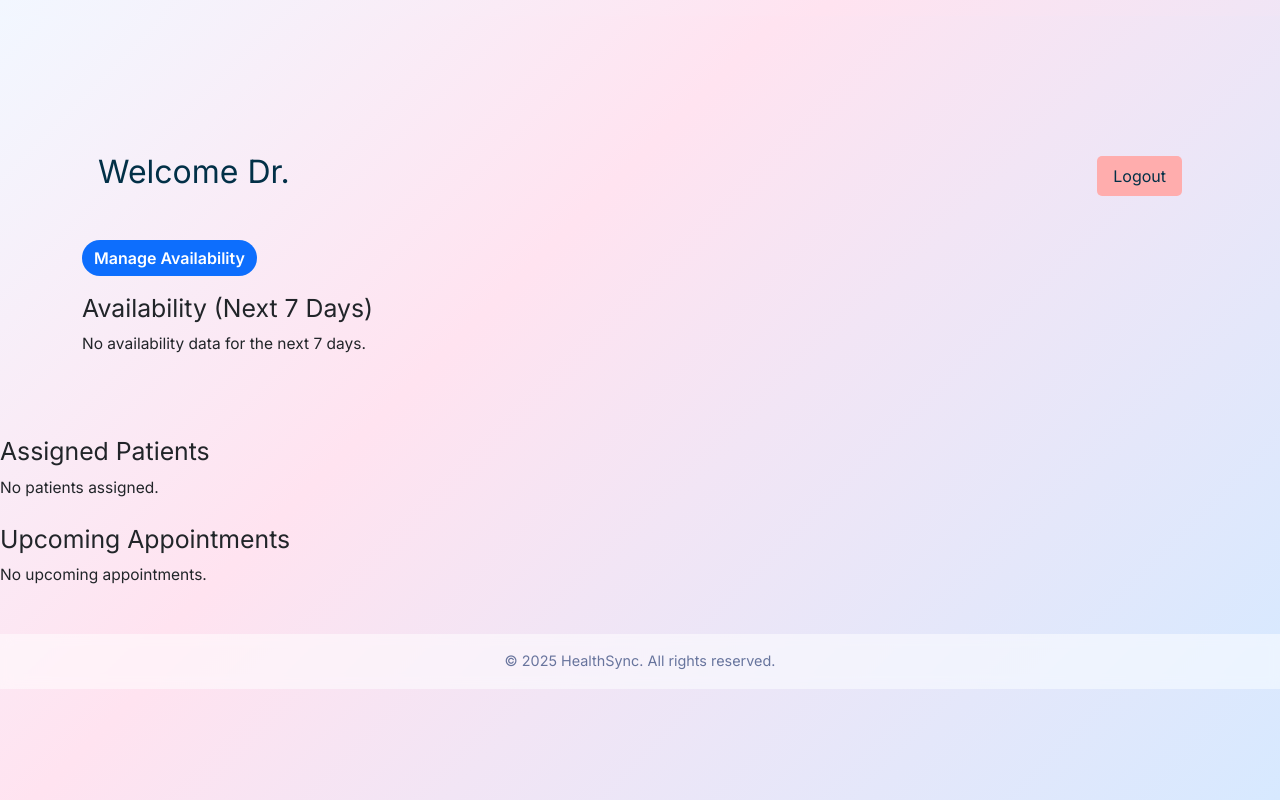
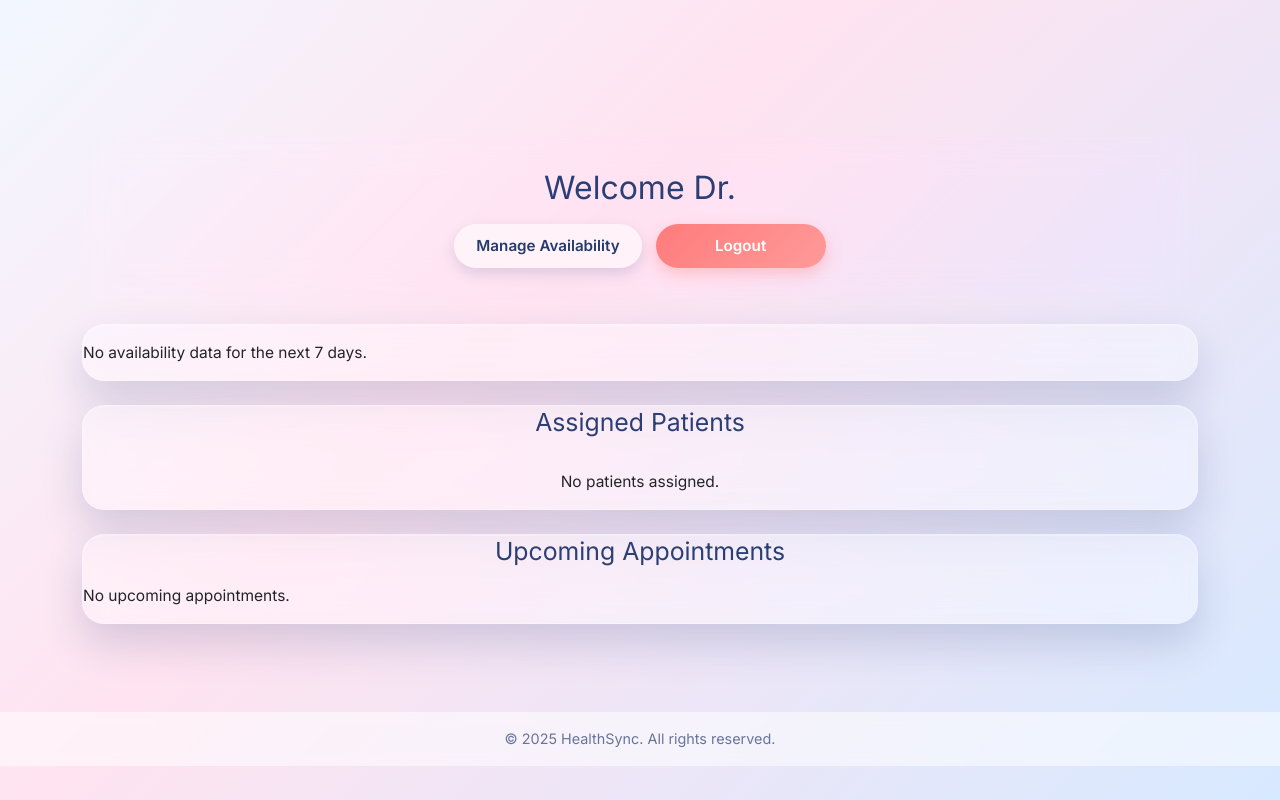
Before and after one commit to 23f3001438/hospital-management-sys, a Flask app: template templates/docdb.html in a window 1280 px wide. Run offline with Flask 3, Linux system fonts and the light colour scheme; the template is opened without the code that fills it, so the values that code supplies are empty.

Commit message:
Normalize doctor dashboard header buttons (size & spacing)

```diff
--- a/templates/docdb.html
+++ b/templates/docdb.html
@@ -5,22 +5,87 @@
 {% block content %}
 {% block home_button %}{% endblock %}
 
-<div class="header" style="background-color: #a2d2ff; color: #023047; padding: 1rem; display: flex; justify-content: space-between; align-items: center;">
-    <h1>Welcome Dr. {{ doctor.name }}</h1>
-    <a href="{{ url_for('logout') }}" style="color: #023047; text-decoration: none; font-size: 1rem; background-color: #ffadad; padding: 0.5rem 1rem; border-radius: 5px;">Logout</a>
-</div>
+<style>
+    .doctor-header {
+        display: flex;
+        justify-content: space-between;
+        align-items: center;
+        padding: 1.5rem 2rem;
+        margin-bottom: 2rem;
+    }
+    .section-card .table {
+        background: transparent !important;
+        --bs-table-bg: transparent !important;
+    }
 
-<!-- Availability Section -->
-<div class="section mt-4">
-    <a href="{{ url_for('doctor_availability', doctor_id=doctor.id) }}" class="btn btn-primary mb-3">
+    .section-card .table thead th {
+        background: rgba(255,255,255,0.35) !important;
+        backdrop-filter: blur(8px);
+    }
+
+    .section-card .table tbody tr {
+        background: rgba(255,255,255,0.18);
+    }
+    /* Doctor dashboard button sizing */
+    .section-card .create-btn,
+    .section-card .edit-btn,
+    .section-card .view-btn,
+    .section-card .delete-btn {
+        padding: 0.55rem 1.4rem;
+        font-size: 0.95rem;
+        border-radius: 999px;
+    }
+
+    .availability-yes {
+        color: #4f7cff; /* soft blue */
+        font-weight: 600;
+    }
+
+    .availability-no {
+        color: #ff6b6b; /* soft red */
+        font-weight: 600;
+    }
+    /* ===== Doctor Dashboard Button Fix ===== */
+    .header .create-btn,
+    .header .delete-btn {
+        padding: 10px 22px;
+        font-size: 0.95rem;
+        border-radius: 999px;
+        min-width: 170px;
+        text-align: center;
+    }
+
+
+</style>
+<div class="dashboard-container">
+    <div class="header card" style="text-align:center; padding:2rem;">
+        <h1 style="margin-bottom:1rem;">Welcome Dr. {{ doctor.name }}</h1>
+
+        <div style="display:flex; justify-content:center; gap:14px;">
+            <a href="{{ url_for('doctor_availability', doctor_id=doctor.id) }}" class="create-btn">
                 Manage Availability
             </a>
 
-    <h2>Availability (Next 7 Days)</h2>
+            <a href="{{ url_for('logout') }}" class="delete-btn">
+                Logout
+            </a>
+        </div>
+    </div>
+
+
+
+
+    <!-- Availability Section -->
+    <div class="card section-card mt-4">
+        <div class="text-center mb-3">
+
+        </div>
+
+
         {% if dates %}
         <div class="table-responsive">
-        <table class="table table-bordered table-hover mt-2 text-center align-middle">
-            <thead class="table-secondary">
+            <table class="table mt-2 align-middle">
+                <thead class="text-center">
                     <tr>
                         <th>Date</th>
                         <th>Status</th>
@@ -29,14 +94,15 @@
                 <tbody>
                     {% for d in dates %}
                         <tr>
-                        <td>{{ d.strftime('%d/%m/%Y') }}</td>
-                        <td>
+                            <td class="text-center">{{ d.strftime('%d/%m/%Y') }}</td>
+                            <td class="text-center">
                                 {% if availability[d]|length > 0 %}
-                                <span style="color:green;">Available</span>
+                                    <span class="availability-yes">Available</span>
                                 {% else %}
-                                <span style="color:red;">Not Available</span>
+                                    <span class="availability-no">Not Available</span>
                                 {% endif %}
                             </td>
+
 
                         </tr>
                     {% endfor %}
@@ -52,25 +118,35 @@
     </div>
 
     <!-- Assigned Patients Section -->
-<div class="section mt-4">
-    <h2>Assigned Patients</h2>
+    <div class="card section-card mt-4">
+        <h2 class="text-center">Assigned Patients</h2>
+
+        <div class="d-flex justify-content-center flex-wrap gap-3 mt-3">
             {% for patient in assigned_patients %}
-    <div class="list-item" style="display: flex; justify-content: space-between; align-items: center; padding: 0.5rem; border: 1px solid #dee2e6; border-radius: 5px; margin-bottom: 0.5rem; background-color: #ffffff;">
-        <span>{{ patient.first_name }} {{ patient.last_name }}</span>
-        <a href="{{ url_for('view_patient_profile', patient_id=patient.id) }}" class="btn btn-info btn-sm">View</a>
+            <div class="card" style="padding:1rem 1.4rem; min-width:220px;">
+                <div style="font-weight:600; margin-bottom:0.5rem;">
+                    {{ patient.first_name }} {{ patient.last_name }}
+                </div>
+                <div class="text-center">
+                    <a href="{{ url_for('view_patient_profile', patient_id=patient.id) }}" class="view-btn">
+                        View
+                    </a>
+                </div>
             </div>
             {% else %}
-    <p>No patients assigned.</p>
+            <p class="text-center">No patients assigned.</p>
             {% endfor %}
         </div>
+    </div>
+
 
     <!-- Appointments Section -->
-<div class="section mt-4">
-    <h2>Upcoming Appointments</h2>
+    <div class="card section-card mt-4">
+        <h2 class="text-center">Upcoming Appointments</h2>
         {% if appointments %}
         <div class="table-responsive">
-        <table class="table table-bordered table-hover mt-2 align-middle">
-            <thead class="table-secondary text-center">
+            <table class="table mt-2 align-middle">
+                <thead class="text-center">
                     <tr>
                         <th>Date</th>
                         <th>Time</th>
@@ -90,11 +166,11 @@
                         <!-- Status -->
                         <td class="text-center">
                             {% if appt.status == 'Scheduled' %}
-                            <span class="badge bg-warning text-dark">{{ appt.status }}</span>
+                                <span class="view-btn">{{ appt.status }}</span>
                             {% elif appt.status == 'Completed' %}
-                            <span class="badge bg-success">{{ appt.status }}</span>
+                                <span class="edit-btn">{{ appt.status }}</span>
                             {% else %}
-                            <span class="badge bg-danger">{{ appt.status }}</span>
+                                <span class="delete-btn">{{ appt.status }}</span>
                             {% endif %}
                         </td>
 
@@ -106,21 +182,21 @@
                                     <option value="Completed">Completed</option>
                                     <option value="Cancelled">Cancelled</option>
                                 </select>
-                            <button type="submit" class="btn btn-sm btn-primary">Update</button>
+                                <button type="submit" class="edit-btn">Update</button>
                             </form>
                         </td>
 
                         <!-- Medical Record -->
                         <td>
                             {% if appt.medical_record %}
-                        <div class="p-2 border rounded bg-light">
+                            <div class="card" style="padding:0.8rem;">
                                 <small><strong>Diagnosis:</strong> {{ appt.medical_record.diagnosis }}</small><br>
                                 <small><strong>Treatment:</strong> {{ appt.medical_record.treatment }}</small><br>
                                 <small><strong>Prescription:</strong> {{ appt.medical_record.prescription }}</small><br>
-                            <a href="{{ url_for('record_details', appointment_id=appt.id) }}" class="btn btn-sm btn-success mt-1">Edit</a>
+                                <a href="{{ url_for('record_details', appointment_id=appt.id) }}" class="create-btn mt-1">Edit</a>
                             </div>
                             {% else %}
-                        <a href="{{ url_for('record_details', appointment_id=appt.id) }}" class="btn btn-sm btn-success">Add</a>
+                            <a href="{{ url_for('record_details', appointment_id=appt.id) }}" class="create-btn">Add</a>
                             {% endif %}
                         </td>
 
@@ -133,7 +209,7 @@
         <p>No upcoming appointments.</p>
         {% endif %}
     </div>
-
+</div>
 
 
 {% endblock %}
```
Lines whose indentation alone changed are shown as unchanged.
